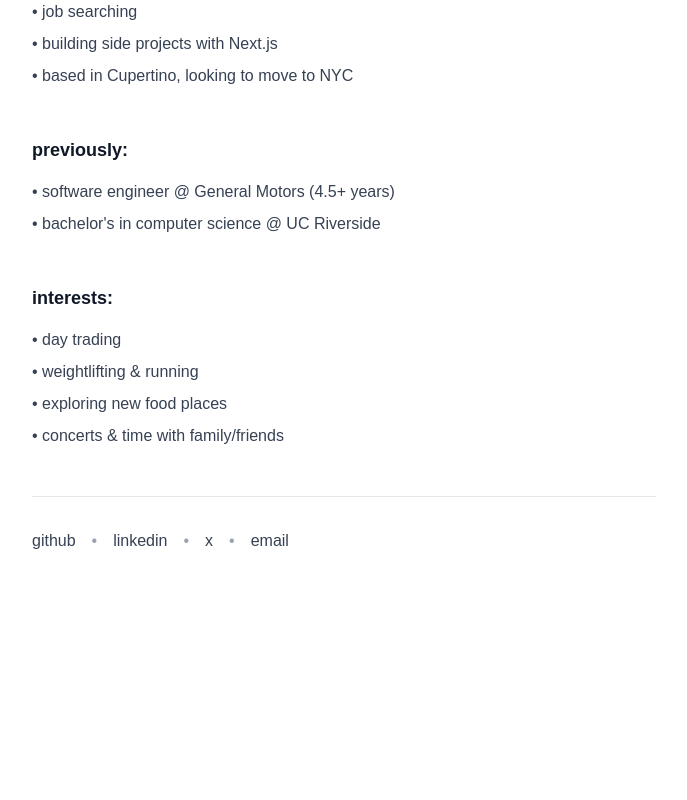
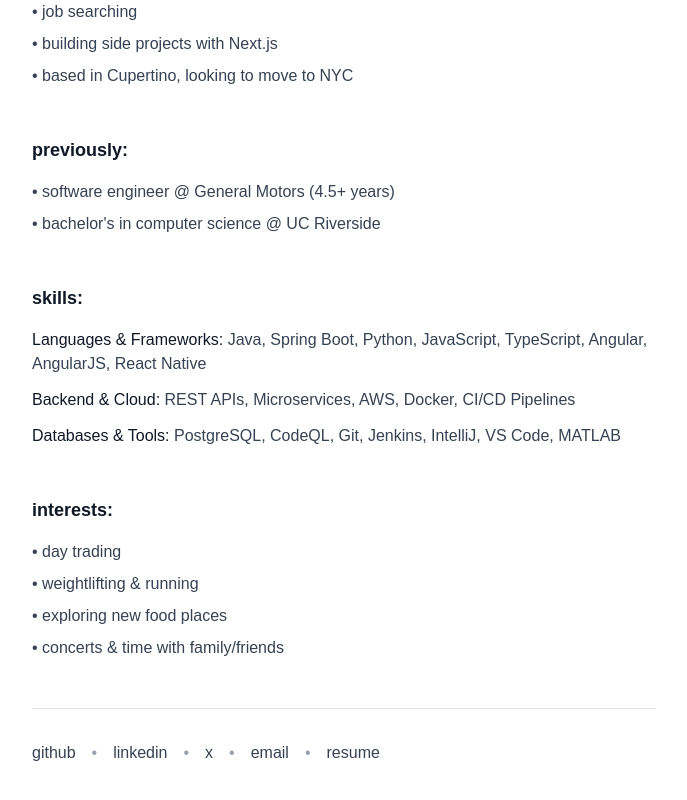
Before and after one commit to kadhirash/portfolio, a Next.js app: page / in a window 1280 px wide. Shown: the part 328-1128 px from the top of the page, without its empty margins (296-983 px from the left). Before the commit the page ends 1009 px from the top, so only its background shows below. Built offline with nearby package versions, Linux system fonts and the light colour scheme.

Commit message:
feat: add skills section and resume download (#4)
* feat: add skills section with technical competencies

* feat: add resume PDF for download

```diff
--- a/app/page.tsx
+++ b/app/page.tsx
@@ -33,6 +33,24 @@ export default function Home() {
             <li>• software engineer @ General Motors (4.5+ years)</li>
             <li>• bachelor's in computer science @ UC Riverside</li>
           </ul>
+        </section>
+
+        {/* Skills Section */}
+        <section className="mb-12">
+          <h2 className="mb-4 text-lg font-semibold text-gray-900 dark:text-gray-100">
+            skills:
+          </h2>
+          <div className="space-y-3 text-gray-700 dark:text-gray-300">
+            <div>
+              <span className="font-medium text-gray-900 dark:text-gray-100">Languages & Frameworks:</span> Java, Spring Boot, Python, JavaScript, TypeScript, Angular, AngularJS, React Native
+            </div>
+            <div>
+              <span className="font-medium text-gray-900 dark:text-gray-100">Backend & Cloud:</span> REST APIs, Microservices, AWS, Docker, CI/CD Pipelines
+            </div>
+            <div>
+              <span className="font-medium text-gray-900 dark:text-gray-100">Databases & Tools:</span> PostgreSQL, CodeQL, Git, Jenkins, IntelliJ, VS Code, MATLAB
+            </div>
+          </div>
         </section>
 
         {/* Interests Section */}
@@ -84,6 +102,15 @@ export default function Home() {
             >
               email
             </a>
+            <span className="text-gray-400">•</span>
+            <a
+              href="/resume.pdf"
+              target="_blank"
+              rel="noopener noreferrer"
+              className="transition-colors hover:text-gray-900 dark:hover:text-gray-100"
+            >
+              resume
+            </a>
           </div>
         </section>
       </main>
```
Also changed, not shown: 1 other file (tests, documents, lock files or other folders).
